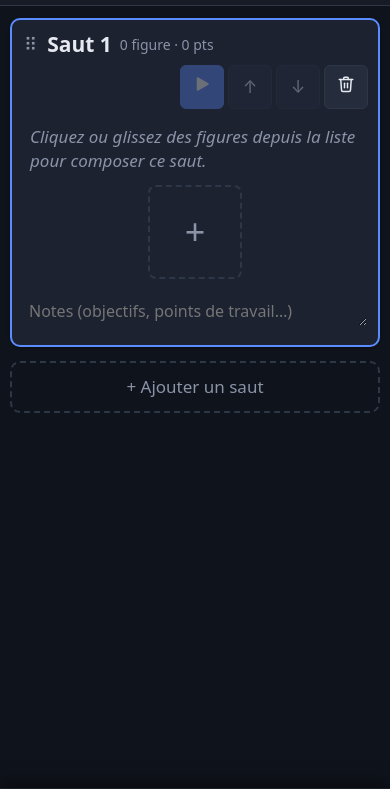
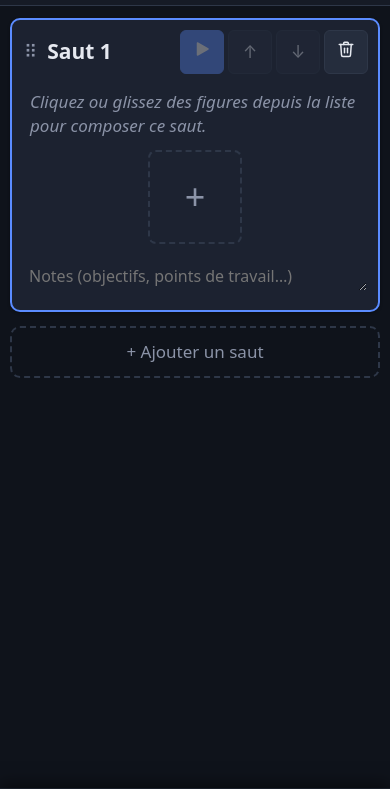
Before and after one commit to YAPYAP2026/fs, a plain HTML site: page index.html in a window 390 px wide. Shown: the part 55-844 px from the top of the page. Drawn offline with Linux system fonts and the light colour scheme.

Commit message:
Jump header shows its figures separated by dots
Replaces the 'Saut N' title and the figure/points count with the list
of figure ids. Play and move buttons stay on the same line on phones.

Co-Authored-By: Claude Haiku 5.5 <noreply@anthropic.com>
Claude-Session: https://claude.ai/code/session_01TEoBNJBkKEtn6DfWezmHaL

```diff
--- a/css/style.css
+++ b/css/style.css
@@ -115,8 +115,7 @@ main { padding: 16px 20px 40px; min-width: 0; }
 .series.drop-after { box-shadow: 0 4px 0 var(--accent); }
 
 .series-head { display: flex; align-items: center; gap: 10px; margin-bottom: 8px; }
-.series-head h2 { margin: 0; font-size: 21px; }
-.series-head .meta { color: var(--muted); font-size: 16px; }
+.series-head h2 { flex: 1; min-width: 0; margin: 0; font-size: 21px; overflow-wrap: anywhere; }
 .series-head .actions { margin-left: auto; display: flex; gap: 4px; }
 .handle { cursor: grab; color: var(--muted); font-size: 18px; user-select: none; padding: 0 2px; }
 
@@ -333,10 +332,8 @@ body.viewer-open { overflow: hidden; }
 
   .session-name { font-size: 22px; }
   .series { padding: 10px 10px 12px; }
-  .series-head { flex-wrap: wrap; gap: 6px 8px; }
-  .series-head .actions { width: 100%; margin-left: 0; justify-content: flex-end; }
+  .series-head { gap: 6px 8px; }
   .series-head .actions button { min-width: 44px; min-height: 44px; padding: 6px 10px; }
-  .series-head .meta { font-size: 14px; }
   .note { font-size: 16px; }
 
   /* boutons ← → × sous chaque figure : toujours visibles, faciles à toucher */
--- a/index.html
+++ b/index.html
@@ -7,7 +7,7 @@
 <link rel="preconnect" href="https://fonts.googleapis.com">
 <link rel="preconnect" href="https://fonts.gstatic.com" crossorigin>
 <link href="https://fonts.googleapis.com/css2?family=Urbanist:wght@900&display=swap" rel="stylesheet">
-<link rel="stylesheet" href="css/style.css?v=12">
+<link rel="stylesheet" href="css/style.css?v=13">
 </head>
 <body>
 <header class="topbar no-print">
--- a/js/app.js
+++ b/js/app.js
@@ -48,7 +48,6 @@ const btn = (label, onclick, { title, disabled, cls } = {}) =>
 
 const newSeries = () => ({ id: uid(), note: "", figures: [] });
 const current = () => store;
-const points = (figs) => figs.reduce((n, id) => n + (FIG_BY_ID[id]?.points ?? 0), 0);
 
 function ensureSeries() {
   if (!store.series.length) store.series.push(newSeries());
@@ -183,8 +182,7 @@ function seriesCard(s, se, i) {
         onmousedown: () => (card.draggable = true),
         onmouseup: () => (card.draggable = false),
       }, "⠿"),
-      h("h2", {}, `Saut ${i + 1}`),
-      h("span", { class: "meta" }, `${se.figures.length} figure${se.figures.length > 1 ? "s" : ""} · ${points(se.figures)} pts`),
+      h("h2", {}, se.figures.length ? se.figures.join(" · ") : `Saut ${i + 1}`),
       h("div", { class: "actions no-print" },
         btn(ICON_PLAY.cloneNode(true), () => openViewer(s, i), { title: "Revoir", disabled: !se.figures.length, cls: "primary" }),
         btn("↑", () => move(i - 1), { title: "Monter", disabled: i === 0 }),
```
